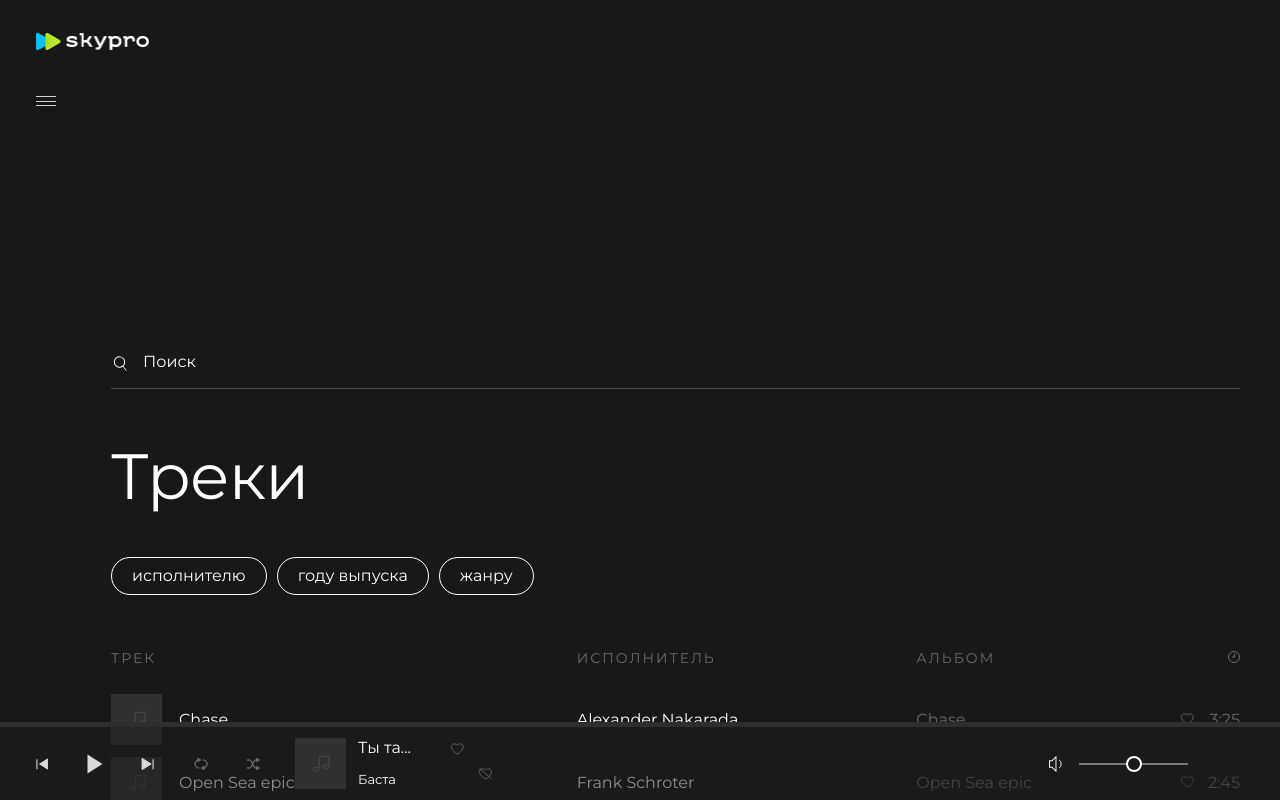
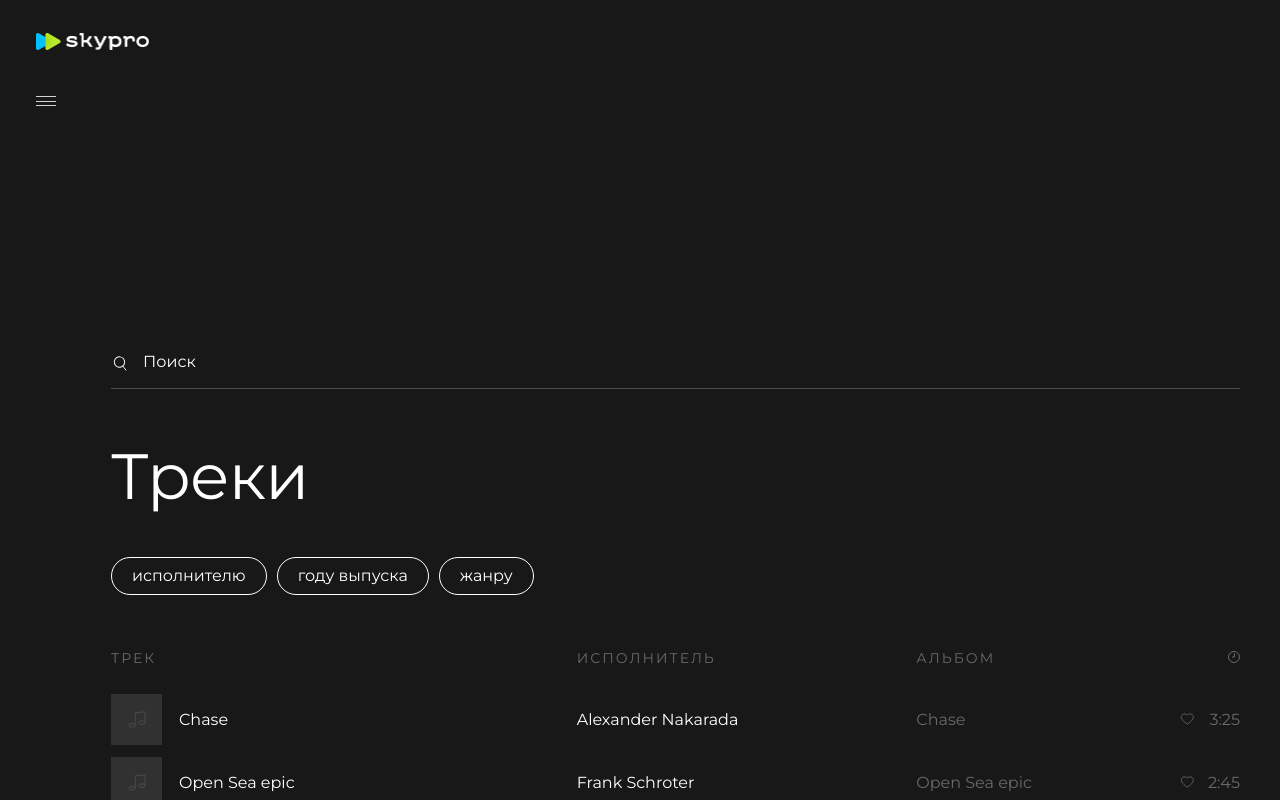
Before and after one commit to kors-ak/skypro-music, a Next.js app: page / in a window 1280 px wide. Built offline with nearby package versions, Linux system fonts and the light colour scheme.

Commit message:
feat: добавляет управление воспроизведением треков

```diff
--- a/src/components/Bar/Bar.tsx
+++ b/src/components/Bar/Bar.tsx
@@ -1,10 +1,56 @@
+'use client'
+
+import { setIsPlaying } from '@/store/features/trackSlice'
+import { useAppDispatch, useAppSelector } from '@/store/hooks'
 import cn from 'classnames'
 import Link from 'next/link'
+import { useEffect, useRef } from 'react'
 import style from './bar.module.css'
 
 export default function Bar() {
+  const dispatch = useAppDispatch()
+  const currentTrack = useAppSelector((state) => state.tracks.currentTrack)
+  const isPlaying = useAppSelector((state) => state.tracks.isPlaying)
+
+  const audioRef = useRef<HTMLAudioElement | null>(null)
+
+  useEffect(() => {
+    if (!audioRef.current || !currentTrack) return
+
+    if (isPlaying) {
+      audioRef.current.play().catch((error) => {
+        console.error('Не удалось запустить аудио:', error)
+        dispatch(setIsPlaying(false))
+      })
+    } else {
+      audioRef.current.pause()
+    }
+  }, [currentTrack, isPlaying, dispatch])
+
+  if (!currentTrack) return <></>
+
+  const playTrack = () => {
+    if (audioRef.current) {
+      audioRef.current.play()
+      dispatch(setIsPlaying(true))
+    }
+  }
+
+  const pauseTrack = () => {
+    if (audioRef.current) {
+      audioRef.current.pause()
+      dispatch(setIsPlaying(false))
+    }
+  }
+
   return (
     <div className={style.bar}>
+      <audio
+        className={style.bar__audio}
+        ref={audioRef}
+        src={currentTrack?.track_file}
+        controls
+      />
       <div className={style.bar__content}>
         <div className={style.bar__playerProgress}></div>
         <div className={style.bar__playerBlock}>
@@ -15,9 +61,18 @@ export default function Bar() {
                   <use xlinkHref="/img/icon/sprite.svg#icon-prev"></use>
                 </svg>
               </div>
-              <div className={cn(style.player__btnPlay, style.btn)}>
+              <div
+                className={cn(style.player__btnPlay, style.btn)}
+                onClick={isPlaying ? pauseTrack : playTrack}
+              >
                 <svg className={style.player__btnPlaySvg}>
-                  <use xlinkHref="/img/icon/sprite.svg#icon-play"></use>
+                  <use
+                    xlinkHref={
+                      isPlaying
+                        ? '/img/icon/sprite.svg#icon-pause'
+                        : '/img/icon/sprite.svg#icon-play'
+                    }
+                  ></use>
                 </svg>
               </div>
               <div className={style.player__btnNext}>
@@ -40,18 +95,26 @@ export default function Bar() {
             <div className={style.player__trackPlay}>
               <div className={style.trackPlay__contain}>
                 <div className={style.trackPlay__image}>
-                  <svg className={style.trackPlay__svg}>
-                    <use xlinkHref="/img/icon/sprite.svg#icon-note"></use>
-                  </svg>
+                  {currentTrack.logo ? (
+                    <img
+                      className={style.trackPlay__img}
+                      src={currentTrack.logo}
+                      alt={currentTrack.name}
+                    />
+                  ) : (
+                    <svg className={style.trackPlay__svg}>
+                      <use xlinkHref="/img/icon/sprite.svg#icon-note"></use>
+                    </svg>
+                  )}
+                </div>
+                <div className={style.trackPlay__name}>
+                  <Link className={style.trackPlay__nameLink} href="">
+                    {currentTrack.name}
+                  </Link>
                 </div>
                 <div className={style.trackPlay__author}>
                   <Link className={style.trackPlay__authorLink} href="">
-                    Ты та...
-                  </Link>
-                </div>
-                <div className={style.trackPlay__album}>
-                  <Link className={style.trackPlay__albumLink} href="">
-                    Баста
+                    {currentTrack.author}
                   </Link>
                 </div>
               </div>
--- a/src/components/Bar/bar.module.css
+++ b/src/components/Bar/bar.module.css
@@ -4,6 +4,10 @@
   left: 0;
   width: 100%;
   background: rgba(28, 28, 28, 0.5);
+}
+
+.bar__audio {
+  display: none;
 }
 
 .bar__content {
@@ -162,7 +166,7 @@
   display: grid;
   -ms-grid-columns: auto 1fr;
   grid-template-columns: auto 1fr;
-  grid-template-areas: 'image author' 'image album';
+  grid-template-areas: 'image name' 'image author';
   -webkit-box-align: center;
   -ms-flex-align: center;
   align-items: center;
@@ -188,6 +192,13 @@
   grid-area: image;
 }
 
+.trackPlay__img {
+  width: 100%;
+  height: 100%;
+  object-fit: cover;
+  object-position: center;
+}
+
 .trackPlay__svg {
   width: 18px;
   height: 17px;
@@ -195,14 +206,14 @@
   stroke: #4e4e4e;
 }
 
-.trackPlay__author {
+.trackPlay__name {
   grid-row: 1;
   grid-column: 2;
-  grid-area: author;
+  grid-area: name;
   min-width: 49px;
 }
 
-.trackPlay__authorLink {
+.trackPlay__nameLink {
   font-style: normal;
   font-weight: 400;
   font-size: 16px;
@@ -211,14 +222,14 @@
   white-space: nowrap;
 }
 
-.trackPlay__album {
+.trackPlay__author {
   grid-row: 2;
   grid-column: 2;
-  grid-area: album;
+  grid-area: author;
   min-width: 49px;
 }
 
-.trackPlay__albumLink {
+.trackPlay__authorLink {
   font-style: normal;
   font-weight: 400;
   font-size: 13px;
--- a/src/components/Track/Track.tsx
+++ b/src/components/Track/Track.tsx
@@ -1,8 +1,8 @@
 'use client'
 
 import { TrackType } from '@/sharedTypes/sharedTypes'
-import { setCurrentTrack } from '@/store/features/trackSlice'
-import { useAppDispatch } from '@/store/hooks'
+import { setCurrentTrack, setIsPlaying } from '@/store/features/trackSlice'
+import { useAppDispatch, useAppSelector } from '@/store/hooks'
 import { formatDuration } from '@/utils/formatDuration'
 import Link from 'next/link'
 import style from './track.module.css'
@@ -13,8 +13,19 @@ type TrackProps = {
 
 export default function Track({ track }: TrackProps) {
   const dispatch = useAppDispatch()
+  const currentTrack = useAppSelector((state) => state.tracks.currentTrack)
+
+  const isCurrentTrack: boolean = track._id === currentTrack?._id
+  const isTrackPlaying: boolean =
+    useAppSelector((state) => state.tracks.isPlaying) && isCurrentTrack
+
   const handleClickTrack = () => {
-    dispatch(setCurrentTrack(track))
+    if (isCurrentTrack) {
+      dispatch(setIsPlaying(!isTrackPlaying))
+    } else {
+      dispatch(setCurrentTrack(track))
+      dispatch(setIsPlaying(true))
+    }
   }
 
   return (
@@ -22,9 +33,17 @@ export default function Track({ track }: TrackProps) {
       <div className={style.playlist__track}>
         <div className={style.track__title}>
           <div className={style.track__titleImage}>
-            <svg className={style.track__titleSvg}>
-              <use xlinkHref="/img/icon/sprite.svg#icon-note"></use>
-            </svg>
+            {track.logo ? (
+              <img
+                className={style.track__titleImg}
+                src={track.logo}
+                alt={track.name}
+              />
+            ) : (
+              <svg className={style.track__titleSvg}>
+                <use xlinkHref="/img/icon/sprite.svg#icon-note"></use>
+              </svg>
+            )}
           </div>
           <div>
             <Link className={style.track__titleLink} href="">
--- a/src/components/Track/track.module.css
+++ b/src/components/Track/track.module.css
@@ -37,7 +37,6 @@
 .track__titleImage {
   width: 51px;
   height: 51px;
-  padding: 16px;
   background: #313131;
   display: -webkit-box;
   display: -ms-flexbox;
@@ -49,11 +48,20 @@
   -ms-flex-pack: center;
   justify-content: center;
   margin-right: 17px;
+  overflow: hidden;
+}
+
+.track__titleImg {
+  width: 100%;
+  height: 100%;
+  object-fit: cover;
+  object-position: center;
 }
 
 .track__titleSvg {
   width: 18px;
   height: 17px;
+  margin: 16px;
   fill: transparent;
   stroke: #4e4e4e;
 }
--- a/src/store/features/trackSlice.ts
+++ b/src/store/features/trackSlice.ts
@@ -3,10 +3,12 @@ import { createSlice, PayloadAction } from '@reduxjs/toolkit'
 
 type initialStateType = {
   currentTrack: null | TrackType
+  isPlaying: boolean
 }
 
 const initialState: initialStateType = {
   currentTrack: null,
+  isPlaying: false,
 }
 
 const trackSlice = createSlice({
@@ -16,8 +18,11 @@ const trackSlice = createSlice({
     setCurrentTrack: (state, action: PayloadAction<TrackType>) => {
       state.currentTrack = action.payload
     },
+    setIsPlaying: (state, action: PayloadAction<boolean>) => {
+      state.isPlaying = action.payload
+    },
   },
 })
 
-export const { setCurrentTrack } = trackSlice.actions
+export const { setCurrentTrack, setIsPlaying } = trackSlice.actions
 export const trackSliceReducer = trackSlice.reducer
```
